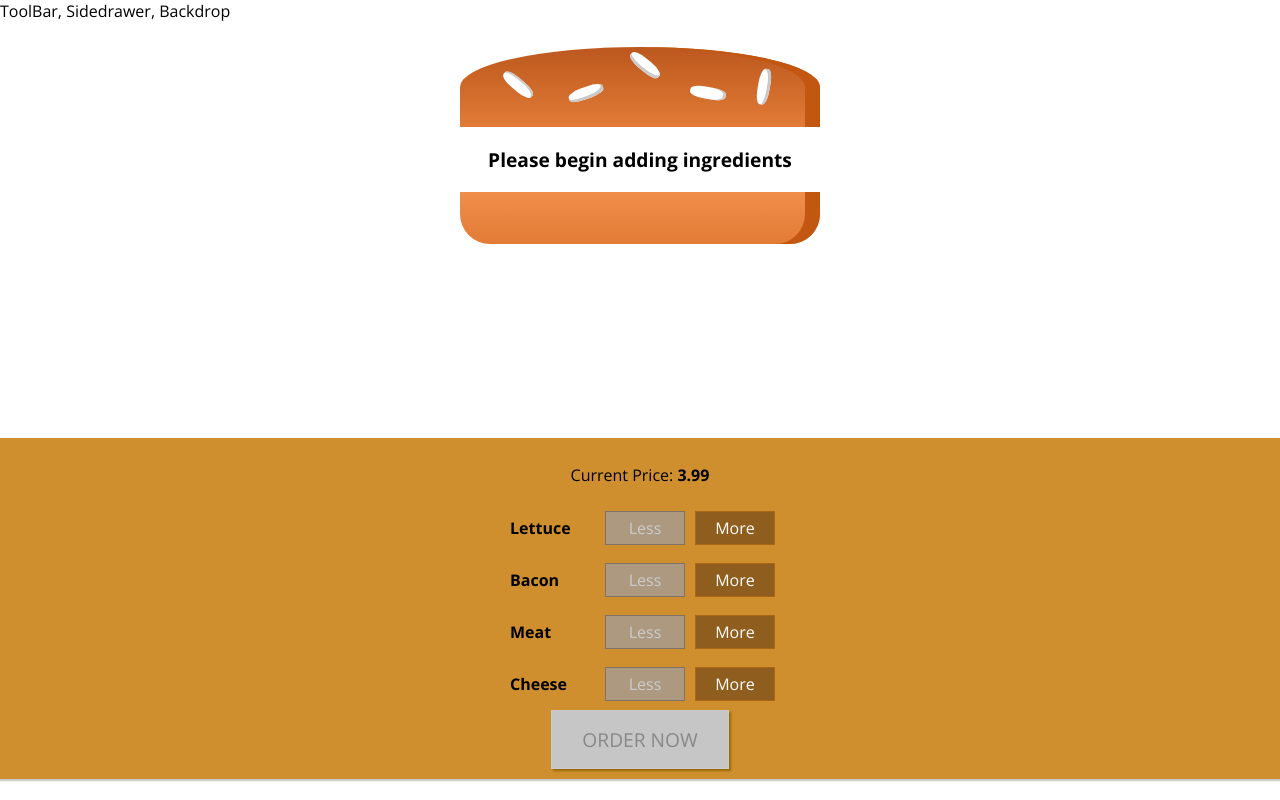
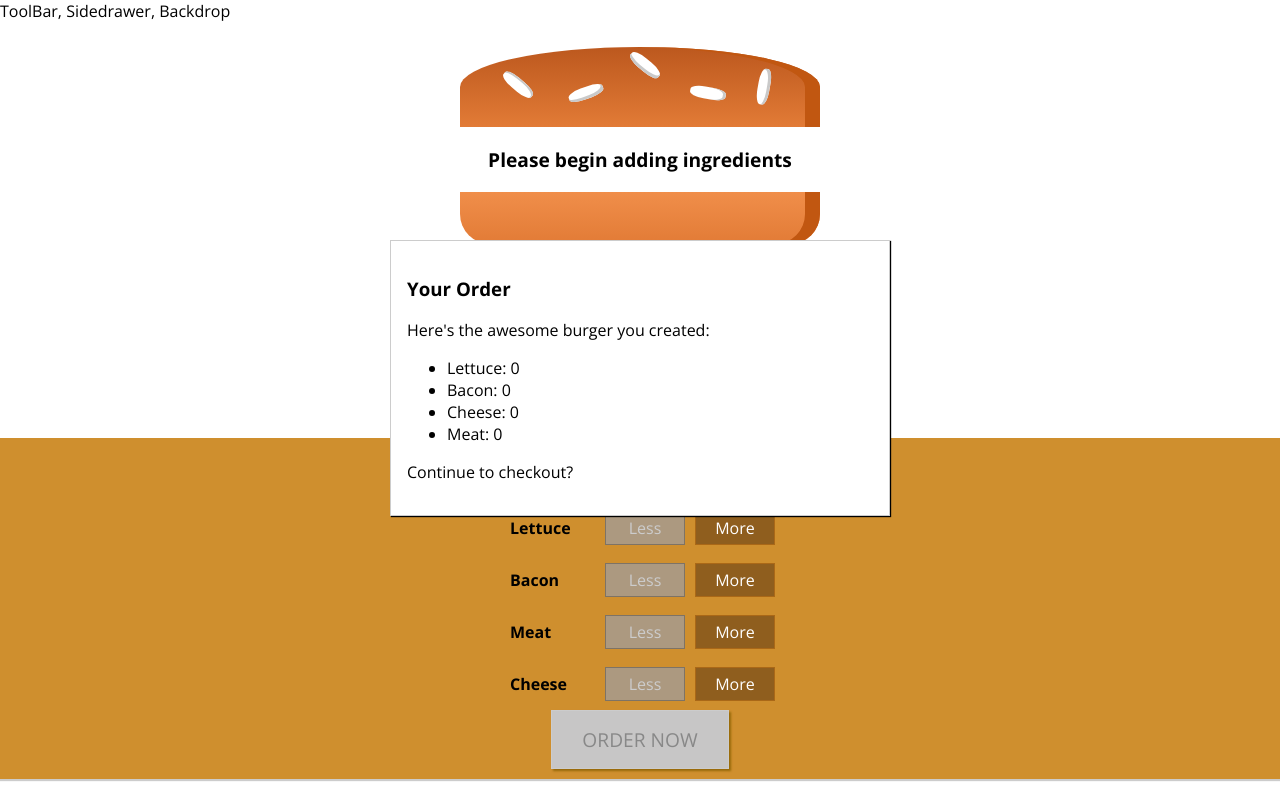
Before and after one commit to ArmardB/react-burgers, a React app: page / in a window 1280 px wide. Built offline with nearby package versions, Linux system fonts and the light colour scheme.

Commit message:
Create order summary modal

```diff
--- /dev/null
+++ b/src/components/Burger/OrderSummary/OrderSummary.js
@@ -0,0 +1,23 @@
+import React from 'react';
+import Aux from '../../../hoc/Aux';
+
+
+const orderSummary = (props) => {
+  const ingredientSummary = Object.keys(props.ingredients)
+    .map(igKey => {
+      return <li key={igKey}>
+        <span style={{textTransform: 'capitalize'}}>{igKey}</span>: {props.ingredients[igKey]}
+        </li>;
+    })
+  return <Aux>
+      <h3>Your Order</h3>
+      <p>Here's the awesome burger you created: </p>
+      <ul>
+        { ingredientSummary }
+      </ul>
+      <p>Continue to checkout?</p>
+    </Aux>;
+
+}
+
+export default orderSummary;
--- /dev/null
+++ b/src/components/UI/Modal/Modal.css
@@ -0,0 +1,20 @@
+.Modal {
+    position: fixed;
+    z-index: 500;
+    background-color: white;
+    width: 70%;
+    border: 1px solid #ccc;
+    box-shadow: 1px 1px 1px black;
+    padding: 16px;
+    left: 15%;
+    top: 30%;
+    box-sizing: border-box;
+    transition: all 0.3s ease-out;
+}
+
+@media (min-width: 600px) {
+    .Modal {
+        width: 500px;
+        left: calc(50% - 250px);
+    }
+}
--- /dev/null
+++ b/src/components/UI/Modal/Modal.js
@@ -0,0 +1,12 @@
+import React from 'react';
+import classes from './Modal.css';
+
+const modal = (props) => {
+  return (
+    <div className={classes.Modal}>
+      {props.children}
+    </div>
+  );
+}
+
+export default modal;
--- a/src/components/containers/BurgerBuilder/BurgerBuilder.js
+++ b/src/components/containers/BurgerBuilder/BurgerBuilder.js
@@ -2,6 +2,8 @@
 import Aux from '../../../hoc/Aux.js'
 import Burger from '../../Burger/Burger';
 import BuildControls from "/Users/armardbellamy/Desktop/React/react-burgers/src/components/Burger/BuildControls/BuildControls.js";
+import Modal from '../../../components/UI/Modal/Modal';
+import OrderSummary from '../../Burger/OrderSummary/OrderSummary';
 
 const INGREDIENT_PRICES = {
   lettuce: 0.5,
@@ -87,6 +89,9 @@
       disabledInfo[key] = disabledInfo[key] <= 0;
     }
     return <Aux>
+        <Modal>
+          <OrderSummary ingredients={this.state.ingredients}/>
+        </Modal>
         <Burger ingredients={this.state.ingredients} />
         <BuildControls ingredientAdded={this.addIngredientHandler} ingredientRemoved={this.removeIngredientHandler} disabled={disabledInfo} price={this.state.totalPrice} purchaseable={this.state.purchaseable}/>
       </Aux>;
```
Also changed, not shown: src/components/UI/Backdrop/Backdrop.js (added).
